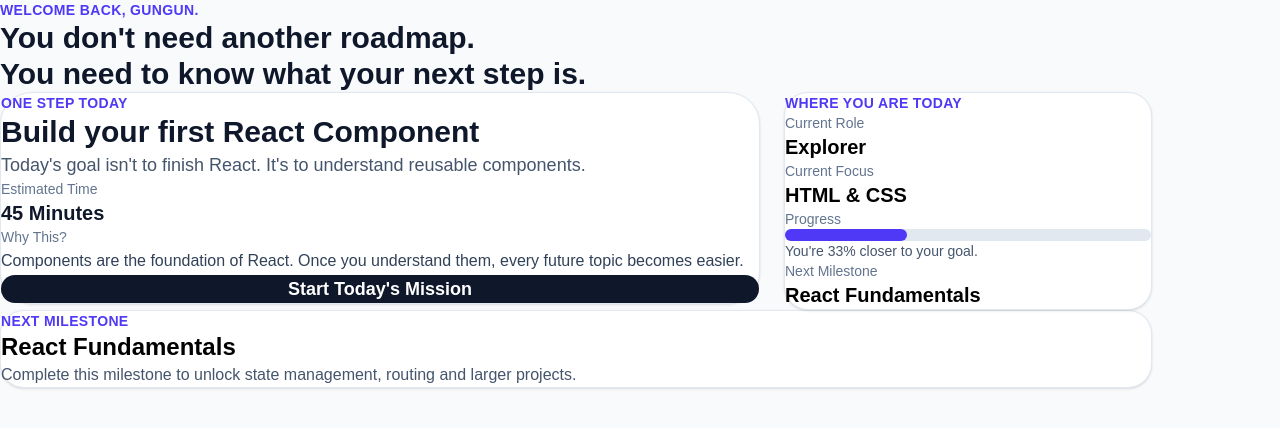
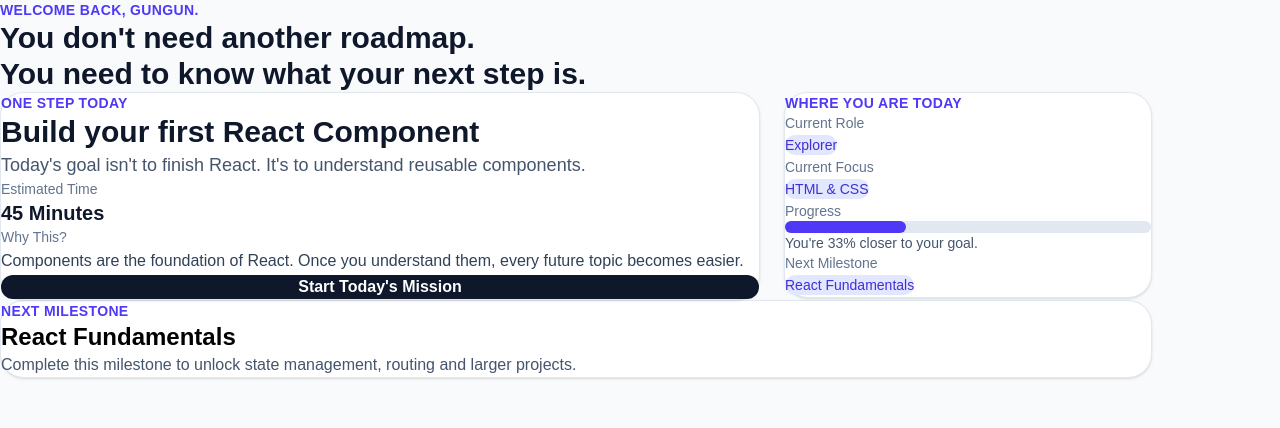
Before and after one commit to gunguncodes/DevPath, a React (Vite) app in the folder Frontend/devpath-ui/: page / in a window 1280 px wide. Shown: the top 428 px of the page. Built offline with nearby package versions, Linux system fonts and the light colour scheme.

Commit message:
feat: create reusable UI components

```diff
--- a/Frontend/devpath-ui/src/components/ProgressCard.jsx
+++ /dev/null
@@ -1,57 +0,0 @@
-function ProgressCard() {
-  return (
-    <section className="bg-white rounded-3xl p-8 shadow-sm border border-slate-200 mt-8">
-      <p className="text-sm font-semibold text-indigo-600 uppercase tracking-wide">
-        Where You Are Today
-      </p>
-
-      <div className="mt-6 space-y-5">
-        <div>
-          <p className="text-sm text-slate-500">
-            Current Role
-          </p>
-
-          <h3 className="text-xl font-semibold">
-            Explorer
-          </h3>
-        </div>
-
-        <div>
-          <p className="text-sm text-slate-500">
-            Current Focus
-          </p>
-
-          <h3 className="text-xl font-semibold">
-            HTML & CSS
-          </h3>
-        </div>
-
-        <div>
-          <p className="text-sm text-slate-500">
-            Progress
-          </p>
-
-          <div className="w-full bg-slate-200 rounded-full h-3 mt-2">
-            <div className="bg-indigo-600 h-3 rounded-full w-1/3"></div>
-          </div>
-
-          <p className="text-sm mt-2 text-slate-600">
-            You're 33% closer to your goal.
-          </p>
-        </div>
-
-        <div>
-          <p className="text-sm text-slate-500">
-            Next Milestone
-          </p>
-
-          <h3 className="text-xl font-semibold">
-            React Fundamentals
-          </h3>
-        </div>
-      </div>
-    </section>
-  );
-}
-
-export default ProgressCard;
--- /dev/null
+++ b/Frontend/devpath-ui/src/components/common/Badge.jsx
@@ -0,0 +1,21 @@
+function Badge({ children }) {
+  return (
+    <span
+      className="
+        inline-flex
+        items-center
+        rounded-full
+        bg-indigo-100
+        text-indigo-700
+        px-3
+        py-1
+        text-sm
+        font-medium
+      "
+    >
+      {children}
+    </span>
+  );
+}
+
+export default Badge;
--- /dev/null
+++ b/Frontend/devpath-ui/src/components/common/Button.jsx
@@ -0,0 +1,20 @@
+function Button({ children }) {
+  return (
+    <button
+      className="
+        w-full
+        bg-slate-900
+        text-white
+        py-4
+        rounded-2xl
+        font-semibold
+        transition
+        hover:bg-slate-800
+      "
+    >
+      {children}
+    </button>
+  );
+}
+
+export default Button;
--- /dev/null
+++ b/Frontend/devpath-ui/src/components/common/Card.jsx
@@ -0,0 +1,17 @@
+export default function Card({ children, className = "" }) {
+  return (
+    <div
+      className={`
+        bg-white
+        rounded-3xl
+        border
+        border-slate-200
+        shadow-sm
+        p-8
+        ${className}
+      `}
+    >
+      {children}
+    </div>
+  );
+}
--- /dev/null
+++ b/Frontend/devpath-ui/src/components/common/ProgressBar.jsx
@@ -0,0 +1,12 @@
+function ProgressBar({ progress }) {
+  return (
+    <div className="w-full bg-slate-200 rounded-full h-3">
+      <div
+        className="bg-indigo-600 h-3 rounded-full transition-all duration-500"
+        style={{ width: `${progress}%` }}
+      ></div>
+    </div>
+  );
+}
+
+export default ProgressBar;
--- a/Frontend/devpath-ui/src/components/MissionCard.jsx
+++ b/Frontend/devpath-ui/src/components/home/MissionCard.jsx
@@ -1,6 +1,9 @@
+import Card from "../common/Card";
+import Button from "../common/Button";
+
 function MissionCard() {
   return (
-    <section className="bg-white rounded-4xl p-10 shadow-sm border border-slate-200">
+    <Card className="p-10">
       <p className="text-sm font-semibold text-indigo-600 uppercase tracking-wide">
         One Step Today
       </p>
@@ -37,10 +40,10 @@ function MissionCard() {
         </div>
       </div>
 
-      <button className="mt-10 w-full bg-slate-900 text-white text-lg py-5 rounded-2xl font-semibold hover:bg-slate-800 transition">
+      <Button>
         Start Today's Mission
-      </button>
-    </section>
+      </Button>
+    </Card>
   );
 }
 
--- /dev/null
+++ b/Frontend/devpath-ui/src/components/home/ProgressCard.jsx
@@ -0,0 +1,53 @@
+import Card from "../common/Card";
+import Badge from "../common/Badge";
+import ProgressBar from "../common/ProgressBar";
+
+function ProgressCard() {
+  return (
+    <Card>
+      <p className="text-sm font-semibold text-indigo-600 uppercase tracking-wide">
+        Where You Are Today
+      </p>
+
+      <div className="mt-6 space-y-5">
+        <div>
+          <p className="text-sm text-slate-500 mb-2">
+            Current Role
+          </p>
+
+          <Badge>Explorer</Badge>
+        </div>
+
+        <div>
+          <p className="text-sm text-slate-500 mb-2">
+            Current Focus
+          </p>
+
+          <Badge>HTML & CSS</Badge>
+        </div>
+
+        <div>
+          <p className="text-sm text-slate-500 mb-2">
+            Progress
+          </p>
+
+          <ProgressBar progress={33} />
+
+          <p className="text-sm mt-2 text-slate-600">
+            You're 33% closer to your goal.
+          </p>
+        </div>
+
+        <div>
+          <p className="text-sm text-slate-500 mb-2">
+            Next Milestone
+          </p>
+
+          <Badge>React Fundamentals</Badge>
+        </div>
+      </div>
+    </Card>
+  );
+}
+
+export default ProgressCard;
```
Also changed, not shown: Frontend/devpath-ui/src/pages/Home.jsx (+4 -4 lines), Frontend/devpath-ui/src/components/common/SectionTitle.jsx (added), Frontend/devpath-ui/src/components/home/Greeting.jsx (renamed from Frontend/devpath-ui/src/components/Greeting.jsx), Frontend/devpath-ui/src/components/home/NextMilestone.jsx (renamed from Frontend/devpath-ui/src/components/NextMilestone.jsx).
